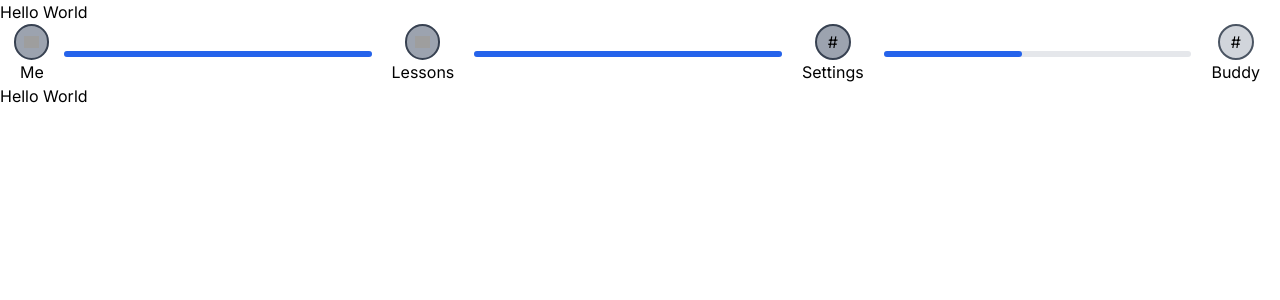
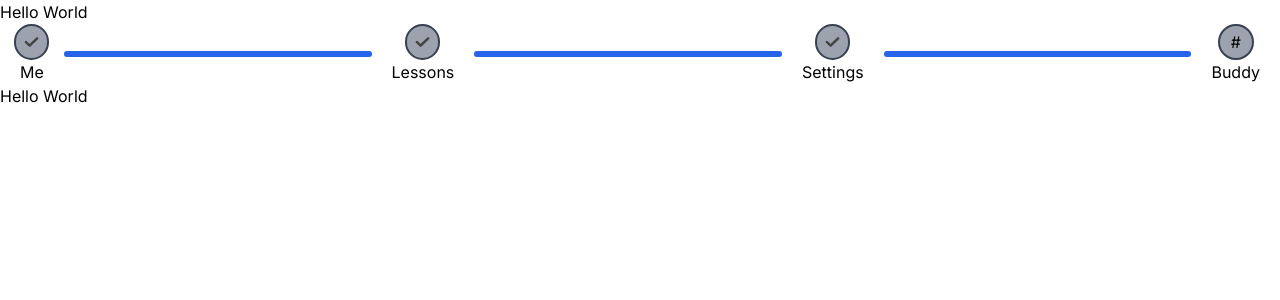
Before and after one commit to mbuckingham/adhd-math-frontend, a Next.js app: page /onboarding in a window 1280 px wide. Shown: the top 300 px of the page. Built offline with nearby package versions, Linux system fonts and the light colour scheme; grey boxes are pictures that could not be loaded.

Commit message:
Finished the prgress bar

```diff
--- a/app/onboarding/components/progress-bar.tsx
+++ b/app/onboarding/components/progress-bar.tsx
@@ -8,53 +8,92 @@ interface ProgressBar {
 }
 
 const ProgressBar: React.FC<ProgressBar> = ({ currentProg, percent }) => {
+  const progressStates = ["Me", "Lessons", "Settings", "Buddy"];
+  const indexOfProgress = progressStates.indexOf(currentProg);
+
   return (
     <div className="flex items-center ">
-      <div className="flex flex-col items-center space-x-5 ">
-        <div className="flex  h-9 p-2 justify-center items-center rounded-full border-2 border-gray-700 bg-gray-400 grow-0 shrink-0">
-          <Image src={Check} alt="completed" width={15} height={15} />
-        </div>
-        <p className="pr-5">Me</p>
-      </div>
-
+      {progressStates.map((state, i) => {
+        let progressBar = <></>;
+        console.log(i, indexOfProgress);
+        if (i < indexOfProgress) {
+          progressBar = (
             <div className="w-full bg-gray-200 rounded-full h-1.5  dark:bg-gray-700">
               <div
                 className="bg-blue-600 h-1.5 rounded-full dark:bg-blue-500"
                 style={{ width: "100%" }}
               ></div>
             </div>
+          );
+        } else if (i === indexOfProgress && i < progressStates.length - 1) {
+          progressBar = (
+            <div className="w-full bg-gray-200 rounded-full h-1.5  dark:bg-gray-700">
+              <div
+                className="bg-blue-600 h-1.5 rounded-full dark:bg-blue-500"
+                style={{ width: `${percent}%` }}
+              ></div>
+            </div>
+          );
+        } else if (i > indexOfProgress && i < progressStates.length - 1) {
+          progressBar = (
+            <div className="w-full bg-gray-200 rounded-full h-1.5  dark:bg-gray-700"></div>
+          );
+        } else {
+          progressBar = <></>;
+        }
+        if (currentProg !== state && i < indexOfProgress) {
+          return (
+            <>
               <div className="flex flex-col items-center space-x-5 ">
                 <div className="flex  h-9 p-2 justify-center items-center rounded-full border-2 border-gray-700 bg-gray-400 grow-0 shrink-0">
                   <Image src={Check} alt="completed" width={15} height={15} />
                 </div>
-        <p className="pr-5">Lessons</p>
+                <p className="pr-5">{state}</p>
               </div>
-
-      <div className="w-full bg-gray-200 rounded-full h-1.5  dark:bg-gray-700">
-        <div
-          className="bg-blue-600 h-1.5 rounded-full dark:bg-blue-500"
-          style={{ width: "100%" }}
-        ></div>
-      </div>
+              {progressBar}
+            </>
+          );
+        } else if (currentProg === state && i === indexOfProgress) {
+          return (
+            <>
               <div className="flex flex-col items-center space-x-5 ">
                 <div className="flex w-9 h-9 p-3 justify-center items-center gap-2.5 rounded-full border-2 border-gray-700 bg-gray-400">
                   #
                 </div>
-        <p className="pr-5">Settings</p>
+                <p className="pr-5">{state}</p>
               </div>
-
-      <div className="w-full bg-gray-200 rounded-full h-1.5 dark:bg-gray-700">
-        <div
-          className="bg-blue-600 h-1.5 rounded-full dark:bg-blue-500"
-          style={{ width: "45%" }}
-        ></div>
-      </div>
+              {progressBar}
+            </>
+          );
+        } else if (
+          currentProg !== state &&
+          i > indexOfProgress &&
+          i < progressStates.length - 1
+        ) {
+          return (
+            <>
               <div className="flex flex-col items-center space-x-5 ">
                 <div className="flex w-9 h-9 p-3 justify-center items-center gap-2.5 rounded-full border-2 border-gray-600 bg-gray-300">
                   #
                 </div>
-        <p className="pr-5">Buddy</p>
+                <p className="pr-5">{state}</p>
               </div>
+              {progressBar}
+            </>
+          );
+        } else {
+          return (
+            <>
+              <div className="flex flex-col items-center space-x-5 ">
+                <div className="flex w-9 h-9 p-3 justify-center items-center gap-2.5 rounded-full border-2 border-gray-600 bg-gray-300">
+                  #
+                </div>
+                <p className="pr-5">{state}</p>
+              </div>
+            </>
+          );
+        }
+      })}
     </div>
   );
 };
--- a/app/onboarding/page.tsx
+++ b/app/onboarding/page.tsx
@@ -3,7 +3,7 @@ import ProgressBar from "./components/progress-bar";
 export default function Page() {
   return (
     <div>
-      <ProgressBar />
+      <ProgressBar currentProg={"Buddy"} percent={75} />
       <h1>Hello World</h1>
     </div>
   );
--- a/app/onboarding/sign-up/page.tsx
+++ b/app/onboarding/sign-up/page.tsx
@@ -1,3 +1,9 @@
+import ProgressBar from "../components/progress-bar";
+
 export default function Page() {
-  return <h1>Create Account</h1>;
+  return (
+    <>
+      <ProgressBar />
+    </>
+  );
 }
--- a/app/page.tsx
+++ b/app/page.tsx
@@ -1,10 +1,6 @@
-import Image from "next/image";
-import ProgressBar from "./onboarding/components/progress-bar";
-
 export default function Home() {
   return (
     <main className="flex min-h-screen flex-col items-center justify-between p-24">
-      <ProgressBar />
       <h1>ADHD Math Frontend</h1>
     </main>
   );
```
Also changed, not shown: public/onboarding/Icon/CheckMark.svg (renamed from public/onboarding/Icon/Vector.svg). Lines whose indentation alone changed are shown as unchanged.
